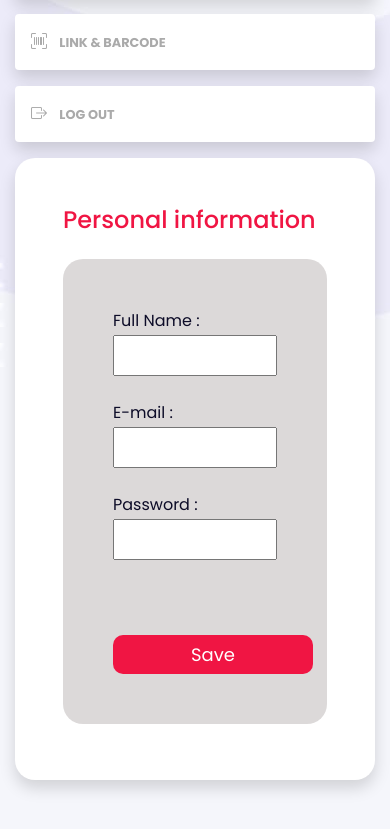
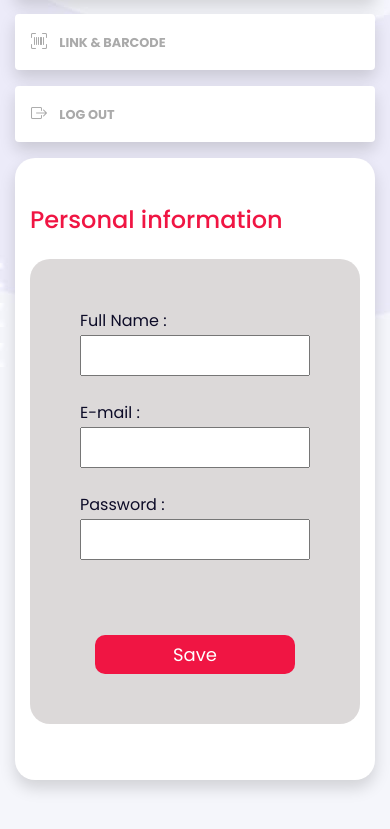
Before and after one commit to ibadzadee/Final-Project, a plain HTML site: page admin.html in a window 390 px wide. Shown: the part 625-1454 px from the top of the page. Drawn offline with nearby package versions, Linux system fonts and the light colour scheme; no server answers; sample sign-in values are in the browser's storage.

Commit message:
resp problem

```diff
--- a/assets/scss/admin.scss
+++ b/assets/scss/admin.scss
@@ -581,4 +581,8 @@ table {
     .restoranForm .mainImageDiv .img{
         width:100%;
     }
+    .col-md-9 .tab-content .tab-pane{
+        padding-left: 15px !important;
+        padding-right: 15px !important;
+    }
 }
```
Also changed, not shown: assets/css/admin.css, 1 other file.
